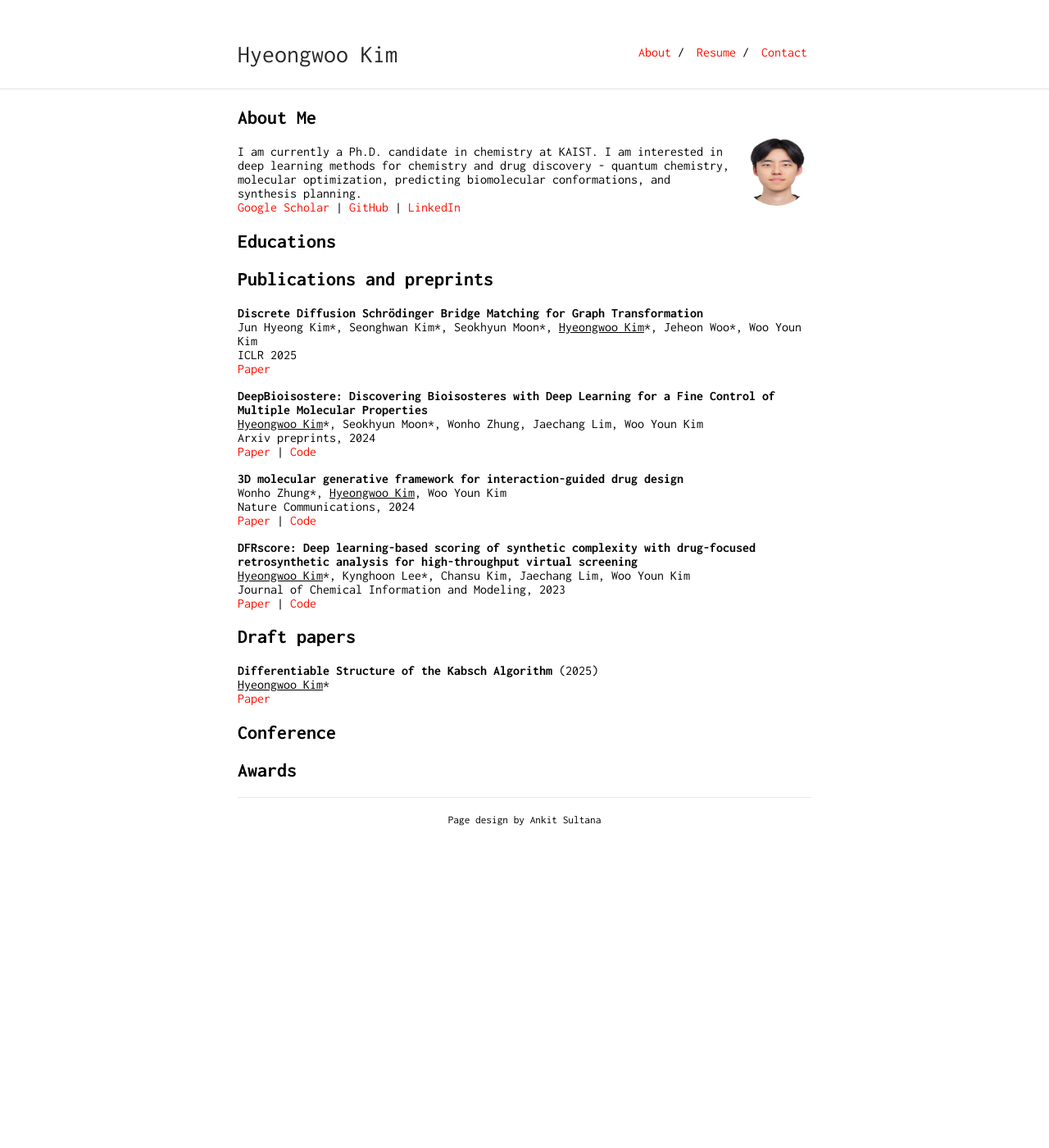
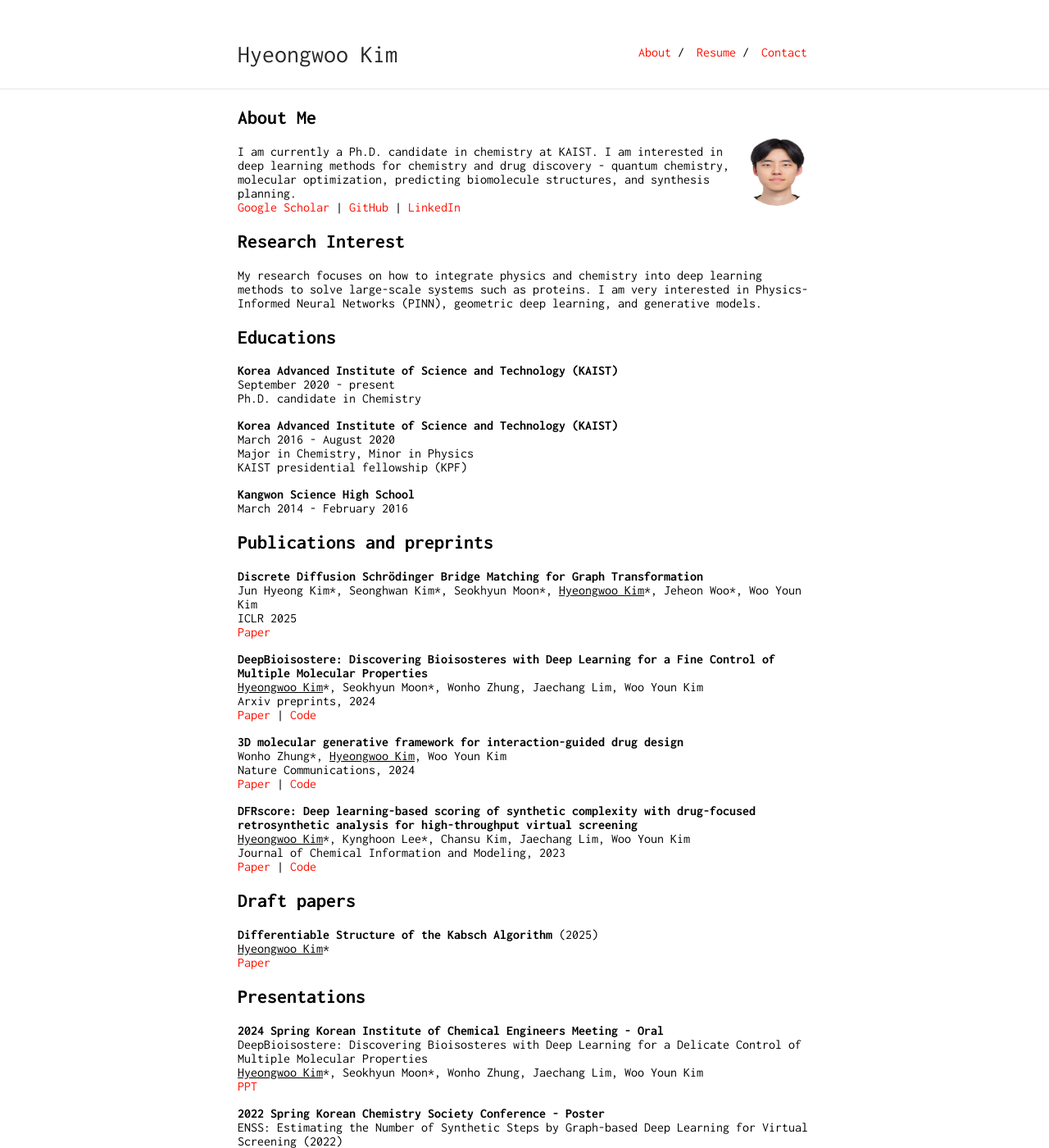
Before and after one commit to Hwoo-Kim/Hwoo-Kim.github.io, a Jekyll site: the page built from index.md, in a window 1280 px wide and 1400 px high. Shown: the whole window at 82% size. Built offline with Jekyll 4.4.1, drawn with Linux system fonts in a browser that asks for light colours; some of the changed text lies outside the part shown.

Commit message:
Presentations, Awards, research interest are updated

```diff
--- a/index.md
+++ b/index.md
@@ -6,16 +6,31 @@ layout: default
 
 <img class="profile-picture" src="static/images/profile.jpg">
 
-I am currently a Ph.D. candidate in chemistry at KAIST. I am interested in deep learning methods for chemistry and drug discovery - quantum chemistry, molecular optimization, predicting biomolecular conformations, and synthesis planning.<br>
+I am currently a Ph.D. candidate in chemistry at KAIST.
+I am interested in deep learning methods for chemistry and drug discovery - quantum chemistry, molecular optimization, predicting biomolecule structures, and synthesis planning.<br>
 [Google Scholar](https://scholar.google.com/citations?view_op=list_works&hl=ko&hl=ko&user=YpiY1q8AAAAJ) | [GitHub](https://github.com/Hwoo-Kim) | [LinkedIn](https://www.linkedin.com/in/hyeongwoo-kim-784bb2291/)
 
-<!--
 ## Research Interest
 
-Lorem ipsum dolor sit amet, consectetur adipiscing elit. Aliquam finibus ipsum ac erat aliquam dapibus. Vestibulum vehicula placerat ex, a consectetur odio pharetra quis. Mauris id urna ante. Fusce pharetra diam ac nisi aliquet, vel egestas ex iaculis. Pellentesque laoreet cursus tellus sed pellentesque. Praesent a rhoncus elit. Nunc ipsum nisl, consequat sit amet pretium quis, gravida id ipsum.
--->
+My research focuses on how to integrate physics and chemistry into deep learning methods to solve large-scale systems such as proteins.
+I am very interested in Physics-Informed Neural Networks (PINN), geometric deep learning, and generative models.
+
 
 ## Educations
+<!-- KAIST - Ph.D. -->
+**Korea Advanced Institute of Science and Technology (KAIST)**<br>
+September 2020 - present<br>
+Ph.D. candidate in Chemistry<br>
+
+<!-- KAIST - chemistry-->
+**Korea Advanced Institute of Science and Technology (KAIST)**<br>
+March 2016 - August 2020<br>
+Major in Chemistry, Minor in Physics<br>
+KAIST presidential fellowship (KPF)
+
+<!-- Kangwon science highschool -->
+**Kangwon Science High School**<br>
+March 2014 - February 2016
 
 ## Publications and preprints
 <!-- DDSBM -->
@@ -48,9 +63,24 @@ Journal of Chemical Information and Modeling, 2023<br>
 <u>Hyeongwoo Kim</u>\*<br>
 [Paper](files/Differentiable_Structure_of_the_Kabsch_Algorithm.pdf)
 
-## Conference
+## Presentations
+<!-- 2024 spring KIChe -->
+**2024 Spring Korean Institute of Chemical Engineers Meeting - Oral**<br>
+DeepBioisostere: Discovering Bioisosteres with Deep Learning for a Delicate Control of Multiple Molecular Properties<br>
+<u>Hyeongwoo Kim</u>\*, Seokhyun Moon\*, Wonho Zhung, Jaechang Lim, Woo Youn Kim<br>
+[PPT](files/2024_spring_KIChe_DeepBioisostere.pdf)
+
+<!-- 2022 spring KCS -->
+**2022 Spring Korean Chemistry Society Conference - Poster**<br>
+ENSS: Estimating the Number of Synthetic Steps by Graph-based Deep Learning for Virtual Screening (2022)<br>
+<u>Hyeongwoo Kim</u>\*, Kynghoon Lee\*, Woo Youn Kim<br>
+[Poster](files/2022_spring_KSC_ENSS.pdf)
 
 ## Awards
+<!-- 2022 spring KCS -->
+**The Excellent Poster Award in the 2022 Spring Korean Chemistry Society Conference**<br>
+ENSS: Estimating the Number of Synthetic Steps by Graph-based Deep Learning for Virtual Screening (2022)<br>
+[Poster](files/2022_spring_KSC_ENSS.pdf)
 
 <!--
 Year | Award | Category
```
Also changed, not shown: 2 other files.
